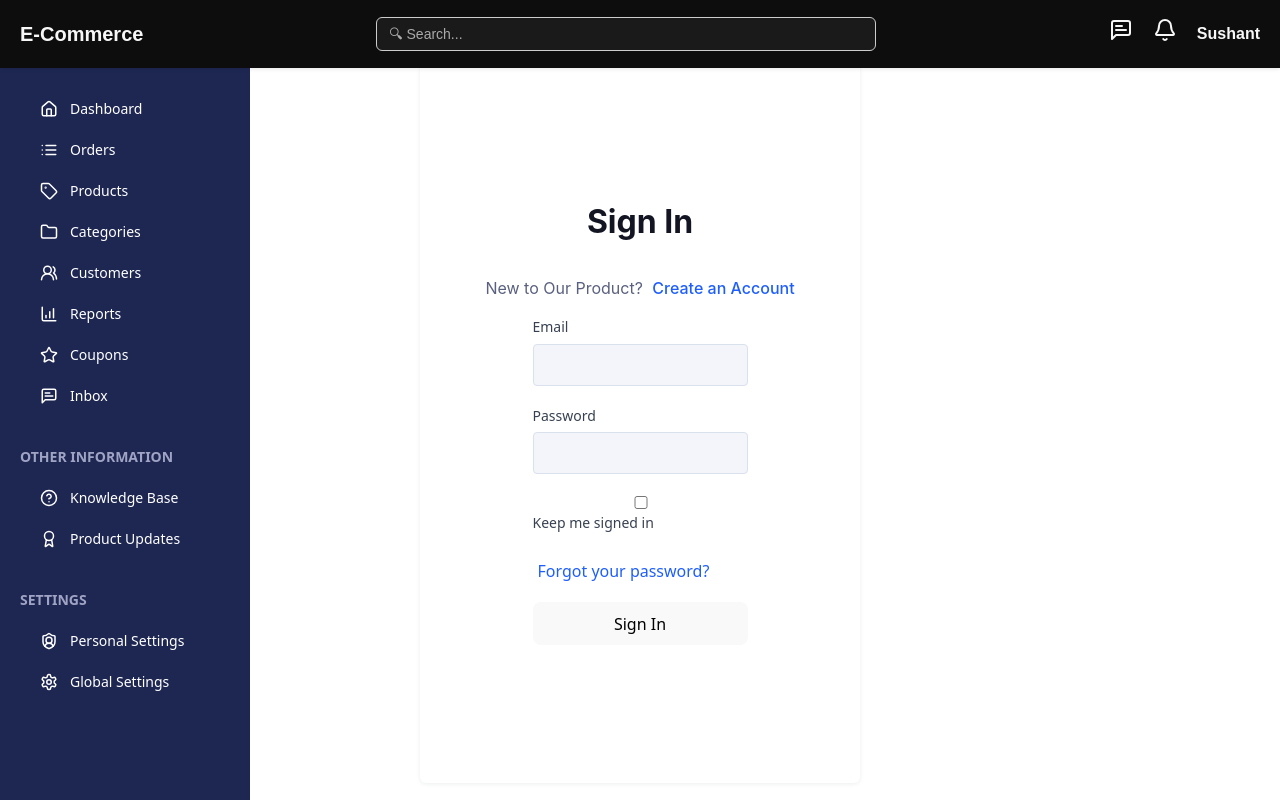
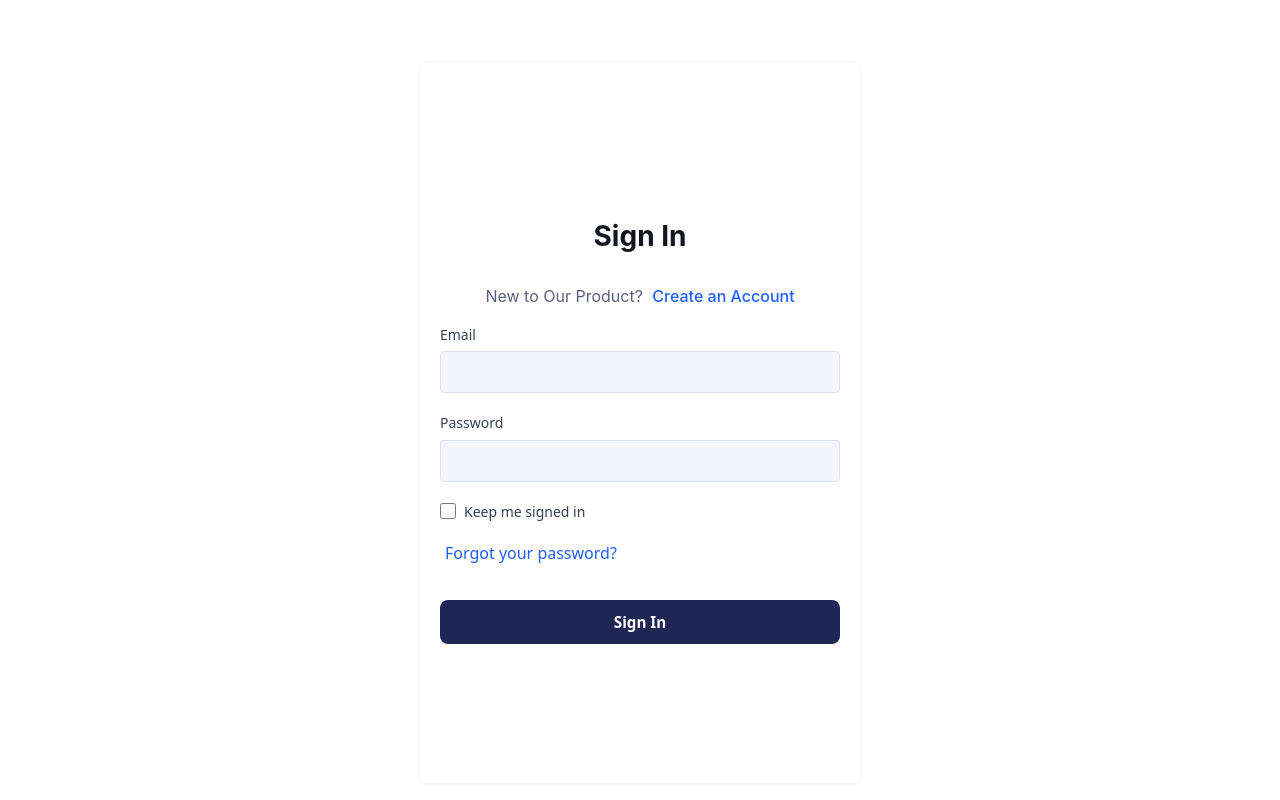
Before and after one commit to sushantchaturvedi-sp/ecommerce-frontend, a React (Vite) app: page /login in a window 1280 px wide. Shown: the top 800 px of the page. Built offline with nearby package versions, Linux system fonts and the light colour scheme.

Commit message:
Page Scss fix

```diff
--- a/src/App.jsx
+++ b/src/App.jsx
@@ -1,63 +1,74 @@
+// import React from 'react';
+// import Sidebar from './components/sidebar/index';
+// import TopNavbar from './components/navbar/index';
+// import Signup from './pages/signup/index';
+// import Login from './pages/login/index';
+// import { BrowserRouter, Routes, Route } from 'react-router-dom';
+// import { AuthProvider } from './context/AuthContext';
+// import ResetPassword from './pages/login/ResetPassword';
+// import ChangePassword from './pages/login/ChangePassword';
+
+// function App() {
+//   return (
+//     <div>
+//       <TopNavbar />
+//       <Sidebar />
+//       <AuthProvider>
+//         <BrowserRouter>
+//           <Routes>
+//             <Route path="/signup" element={<Signup />} />
+//             <Route path="/login" element={<Login />} />
+//             <Route path="/reset-password" element={<ResetPassword />} />
+//             <Route path="/reset-password/:token" element={<ChangePassword />} />
+//           </Routes>
+//         </BrowserRouter>
+//       </AuthProvider>
+//     </div>
+//   );
+// }
+
+// export default App;
+
+
 import React from 'react';
 import Sidebar from './components/sidebar/index';
 import TopNavbar from './components/navbar/index';
 import Signup from './pages/signup/index';
 import Login from './pages/login/index';
-import { BrowserRouter, Routes, Route } from 'react-router-dom';
+import { BrowserRouter, Routes, Route, useLocation } from 'react-router-dom';
 import { AuthProvider } from './context/AuthContext';
 import ResetPassword from './pages/login/ResetPassword';
 import ChangePassword from './pages/login/ChangePassword';
 
+function Layout() {
+  const location = useLocation();
+  const hideLayout = ['/login', '/signup', '/reset-password'].some(path =>
+    location.pathname.startsWith(path)
+  );
+
+  return (
+    <>
+      {!hideLayout && <TopNavbar />}
+      {!hideLayout && <Sidebar />}
+
+      <Routes>
+        <Route path="/signup" element={<Signup />} />
+        <Route path="/login" element={<Login />} />
+        <Route path="/reset-password" element={<ResetPassword />} />
+        <Route path="/reset-password/:token" element={<ChangePassword />} />
+      </Routes>
+    </>
+  );
+}
+
 function App() {
   return (
-    <div>
-      <TopNavbar />
-      <Sidebar />
+    <BrowserRouter>
       <AuthProvider>
-        <BrowserRouter>
-          <Routes>
-            <Route path="/signup" element={<Signup />} />
-            <Route path="/login" element={<Login />} />
-            <Route path="/reset-password" element={<ResetPassword />} />
-            <Route path="/reset-password/:token" element={<ChangePassword />} />
-          </Routes>
-        </BrowserRouter>
+        <Layout />
       </AuthProvider>
-    </div>
+    </BrowserRouter>
   );
 }
 
 export default App;
-
-// function Layout() {
-//   const location = useLocation();
-//   const hideLayout = ['/login', '/signup', '/reset-password'].some(path =>
-//     location.pathname.startsWith(path)
-//   );
-
-//   return (
-//     <>
-//       {!hideLayout && <TopNavbar />}
-//       {!hideLayout && <Sidebar />}
-
-//       <Routes>
-//         <Route path="/signup" element={<Signup />} />
-//         <Route path="/login" element={<Login />} />
-//         <Route path="/reset-password" element={<ResetPassword />} />
-//         <Route path="/reset-password/:token" element={<ChangePassword />} />
-//       </Routes>
-//     </>
-//   );
-// }
-
-// function App() {
-//   return (
-//     <BrowserRouter>
-//       <AuthProvider>
-//         <Layout />
-//       </AuthProvider>
-//     </BrowserRouter>
-//   );
-// }
-
-// export default App;
--- a/src/components/navbar/index.jsx
+++ b/src/components/navbar/index.jsx
@@ -1,6 +1,9 @@
 import React from 'react';
 import './index.scss';
 import { Bell, ShoppingCart, MessageSquareText, Search } from 'lucide-react';
+import { Link } from 'react-router-dom';
+
+
 
 function TopNavbar() {
   return (
@@ -18,7 +21,10 @@ function TopNavbar() {
         <span className="icon">
           <Bell />
         </span>
-        <span className="user-name">Sushant</span>
+        <Link to="/signup" className="user-name">
+        <button> Signup / Login </button>
+</Link>
+        {/* <span className="user-name">Sushant</span> */}
       </div>
     </div>
   );
--- a/src/pages/login/index.scss
+++ b/src/pages/login/index.scss
@@ -1,39 +1,41 @@
-.loginContainer {
+$primary-color: #1e2753;
+$primary-hover: darken($primary-color, 7%);
+$input-bg: #f4f5fa;
+$input-border: #d9e1ec;
+$input-text: #131523;
+$input-placeholder: #9ca3af;
+$font-body: 'Inter', sans-serif;
+
+.authContainer {
   display: flex;
   flex-direction: column;
   align-items: center;
   justify-content: center;
   height: 85vh;
-    background: linear-gradient(180deg, #134E5E 0%, #71B280 100%);
+  background: #fff;
   position: absolute;
   left: 31.25%;
   right: 31.25%;
   top: 7.91%;
   bottom: 21.68%;
-    background: #fff;
   box-shadow: 0px 1px 4px rgba(21, 34, 50, 0.08);
-
   border-radius: 6px;
   padding: 20px;
-
   margin: 0 auto;
   max-width: 400px;
   width: 100%;
-
   text-align: center;
 
-    checkbox{
-        direction: flex;
+  h1, h2 {
+    font-family: $font-body;
+    font-weight: 700;
+    font-size: 28px;
+    color: $input-text;
+    margin-bottom: 1rem;
   }
 
-    h1 {
-      font-family: 'Inter', sans-serif;
-      font-weight: 700;
-      font-size: 32px;
-      color: #131523;
-    }
   p {
-      font-family: 'Inter', sans-serif;
+    font-family: $font-body;
     font-weight: 400;
     font-size: 16px;
     color: #5a607f;
@@ -43,22 +45,36 @@
     color: #1e5eff;
     cursor: pointer;
     margin-left: 5px;
+    text-decoration: none;
+
+    &:hover {
+      text-decoration: underline;
+    }
   }
 
-    .errorMessage {
+  .error,
+  .success {
+    font-size: 0.875rem;
+    padding: 0.75rem;
+    border-radius: 8px;
+    margin-bottom: 1rem;
+  }
+
+  .error {
     background-color: #fee2e2;
     color: #b91c1c;
-      padding: 0.75rem;
-      border-radius: 8px;
-      font-size: 0.875rem;
-      margin-bottom: 1rem;
+  }
+
+  .success {
+    background-color: #d1fae5;
+    color: #047857;
   }
 
   form {
     display: flex;
     flex-direction: column;
     gap: 1.2rem;
-      margin-bottom: 1.2rem;
+    width: 100%;
 
     .inputGroup {
       display: flex;
@@ -72,16 +88,18 @@
         color: #374151;
       }
 
-        input {
+      input[type='email'],
+      input[type='password'],
+      input[type='text'] {
         padding: 0.75rem 1rem;
-          border: 1px solid #d9e1ec;
+        border: 1px solid $input-border;
         border-radius: 4px;
-          background-color: #f4f5fa;
+        background-color: $input-bg;
         font-size: 0.875rem;
-          color: #a1a7c4;
+        color: $input-text;
 
         &::placeholder {
-            color: #9ca3af;
+          color: $input-placeholder;
         }
 
         &:focus {
@@ -92,19 +110,53 @@
       }
     }
 
-      .submitButton {
+    .inputGroup:nth-of-type(3) {
+      flex-direction: row;
+      align-items: center;
+      justify-content: flex-start;
+      gap: 0.5rem;
+
+      input[type="checkbox"] {
+        width: 16px;
+        height: 16px;
+        margin: 0;
+        cursor: pointer;
+        accent-color: #1e5eff;
+      }
+
+      label {
+        margin: 0;
+        font-size: 0.875rem;
+        font-weight: 500;
+        color: #374151;
+        cursor: pointer;
+        user-select: none;
+      }
+    }
+
+    .loginButton,
+    .changePasswordButton {
       margin-top: 1rem;
-        background-color: #1e2753;
+      background-color: $primary-color;
       color: #fff;
       font-size: 0.95rem;
       font-weight: 600;
       padding: 0.75rem;
+      border: none;
       border-radius: 8px;
       cursor: pointer;
 
       &:hover {
-          background-color: darken(#1e2753, 7%);
+        background-color: $primary-hover;
       }
     }
   }
 }
+
+.loginContainer {
+  @extend .authContainer;
+}
+
+.changePasswordContainer {
+  @extend .authContainer;
+}
```
Lines whose indentation alone changed are shown as unchanged.
